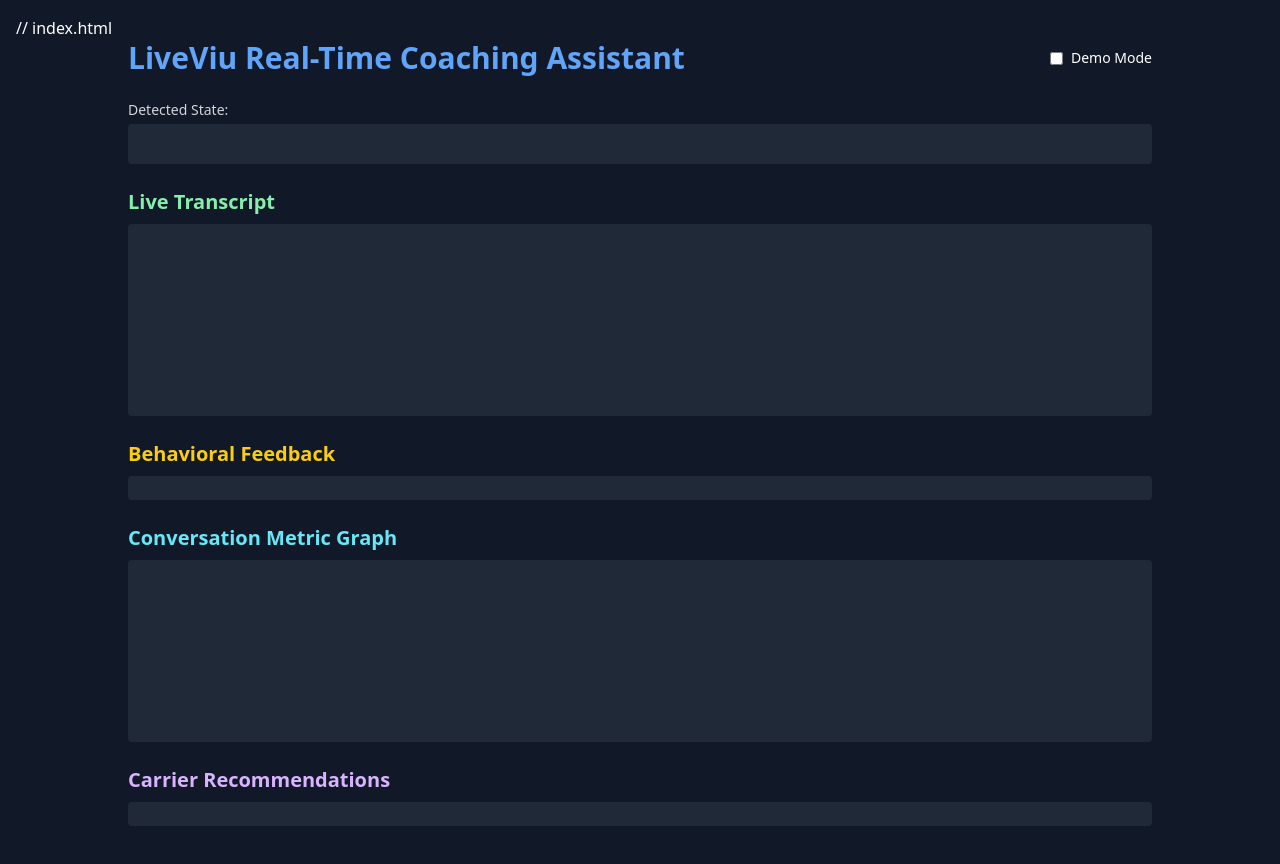
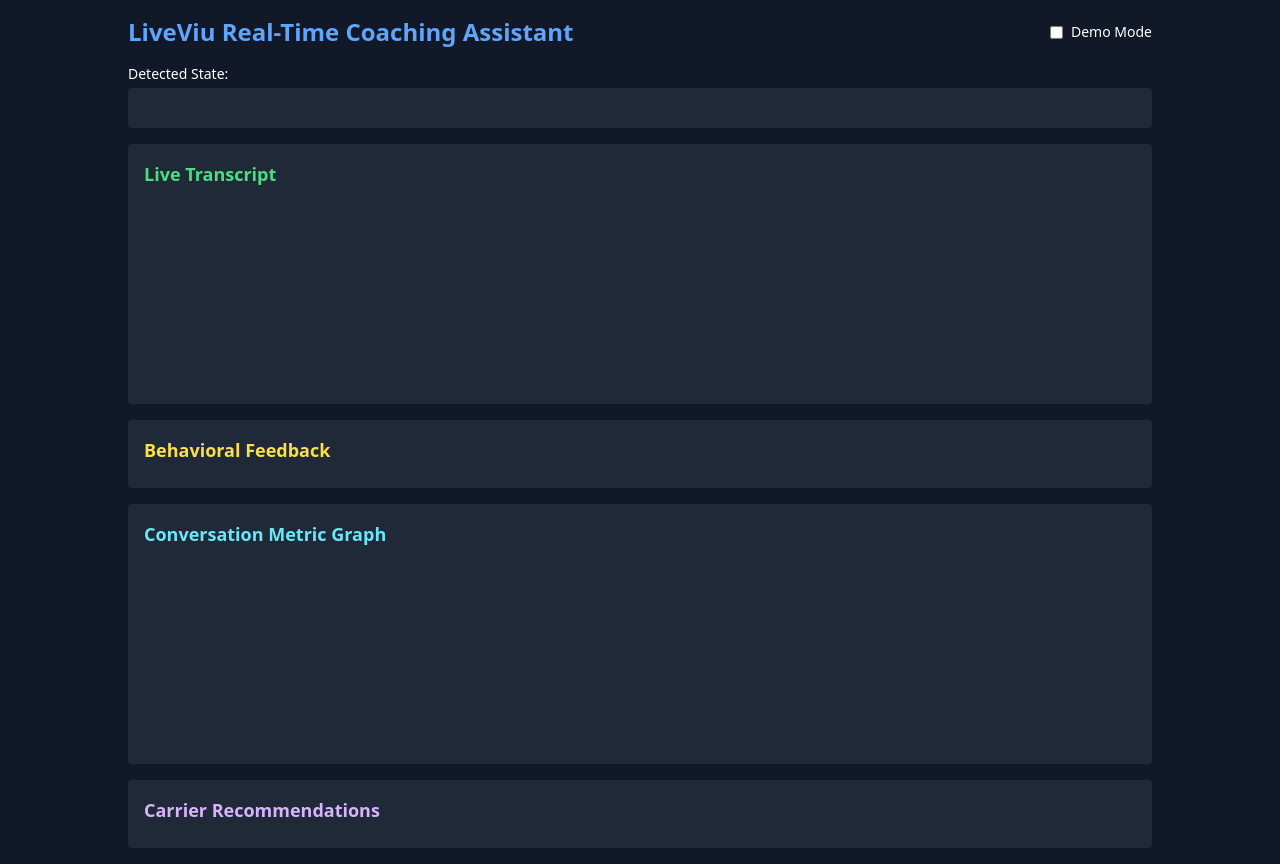
Before and after one commit to bmanius1/LiveViu, a plain HTML site: page index.html in a window 1280 px wide. Drawn offline with nearby package versions, Linux system fonts and the light colour scheme.

Commit message:
Update index.html

```diff
--- a/index.html
+++ b/index.html
@@ -1,4 +1,3 @@
-// index.html
 <!DOCTYPE html>
 <html lang="en">
 <head>
@@ -6,45 +5,43 @@
   <meta name="viewport" content="width=device-width, initial-scale=1.0" />
   <title>LiveViu Real-Time Coaching Assistant</title>
   <script src="https://cdn.tailwindcss.com"></script>
-  <script src="https://cdn.jsdelivr.net/npm/chart.js"></script>
+  <link rel="stylesheet" href="style.css">
   <script defer src="script.js"></script>
 </head>
-<body class="bg-gray-900 text-white min-h-screen p-4">
+<body class="bg-gray-900 text-white p-4">
   <div class="max-w-5xl mx-auto">
-    <div class="flex justify-between items-center mb-6">
-      <h1 class="text-3xl font-bold text-blue-400">LiveViu Real-Time Coaching Assistant</h1>
+    <div class="flex justify-between items-center mb-4">
+      <h1 class="text-2xl font-bold text-blue-400">LiveViu Real-Time Coaching Assistant</h1>
       <label class="flex items-center space-x-2">
-        <input type="checkbox" id="demoToggle" class="accent-blue-400" />
+        <input type="checkbox" id="demoToggle" />
         <span class="text-sm">Demo Mode</span>
       </label>
     </div>
 
-    <div class="mb-6">
-      <label for="stateSelect" class="block mb-1 text-sm text-gray-300">Detected State:</label>
+    <div class="mb-4">
+      <label for="stateSelect" class="block mb-1 text-sm">Detected State:</label>
       <input id="stateSelect" class="w-full bg-gray-800 text-white p-2 rounded" readonly />
     </div>
 
-    <div class="mb-6">
-      <h2 class="text-xl font-semibold text-green-300 mb-2">Live Transcript</h2>
-      <div id="transcript" class="h-48 overflow-y-auto bg-gray-800 p-3 rounded text-sm"></div>
+    <div class="bg-gray-800 p-4 rounded mb-4">
+      <h2 class="text-green-400 text-lg font-semibold mb-2">Live Transcript</h2>
+      <div id="transcript" class="h-48 overflow-y-auto text-sm text-gray-300 whitespace-pre-wrap"></div>
     </div>
 
-    <div class="mb-6">
-      <h2 class="text-xl font-semibold text-yellow-400 mb-2">Behavioral Feedback</h2>
-      <ul id="behavioralFeedback" class="bg-gray-800 p-3 rounded text-sm space-y-2"></ul>
+    <div class="bg-gray-800 p-4 rounded mb-4">
+      <h2 class="text-yellow-300 text-lg font-semibold mb-2">Behavioral Feedback</h2>
+      <ul id="behavioralFeedback" class="text-sm space-y-1 text-gray-200 list-disc list-inside"></ul>
     </div>
 
-    <div class="mb-6">
-      <h2 class="text-xl font-semibold text-cyan-300 mb-2">Conversation Metric Graph</h2>
-      <div class="bg-gray-800 p-4 rounded">
-        <canvas id="metricChart"></canvas>
-      </div>
+    <div class="bg-gray-800 p-4 rounded mb-4">
+      <h2 class="text-cyan-300 text-lg font-semibold mb-2">Conversation Metric Graph</h2>
+      <canvas id="metricGraph" class="w-full h-48"></canvas>
     </div>
 
-    <div>
-      <h2 class="text-xl font-semibold text-purple-300 mb-2">Carrier Recommendations</h2>
-      <ul id="carrierSuggestions" class="bg-gray-800 p-3 rounded text-sm space-y-2 text-green-200"></ul>
-      <p id="missedCarriers" class="text-sm text-yellow-300 mt-2"></p>
+    <div class="bg-gray-800 p-4 rounded">
+      <h2 class="text-purple-300 text-lg font-semibold mb-2">Carrier Recommendations</h2>
+      <ul id="carrierSuggestions" class="text-sm space-y-2 text-green-300"></ul>
+      <p id="missedCarriers" class="text-sm mt-2 text-yellow-400"></p>
     </div>
   </div>
 </body>
```
